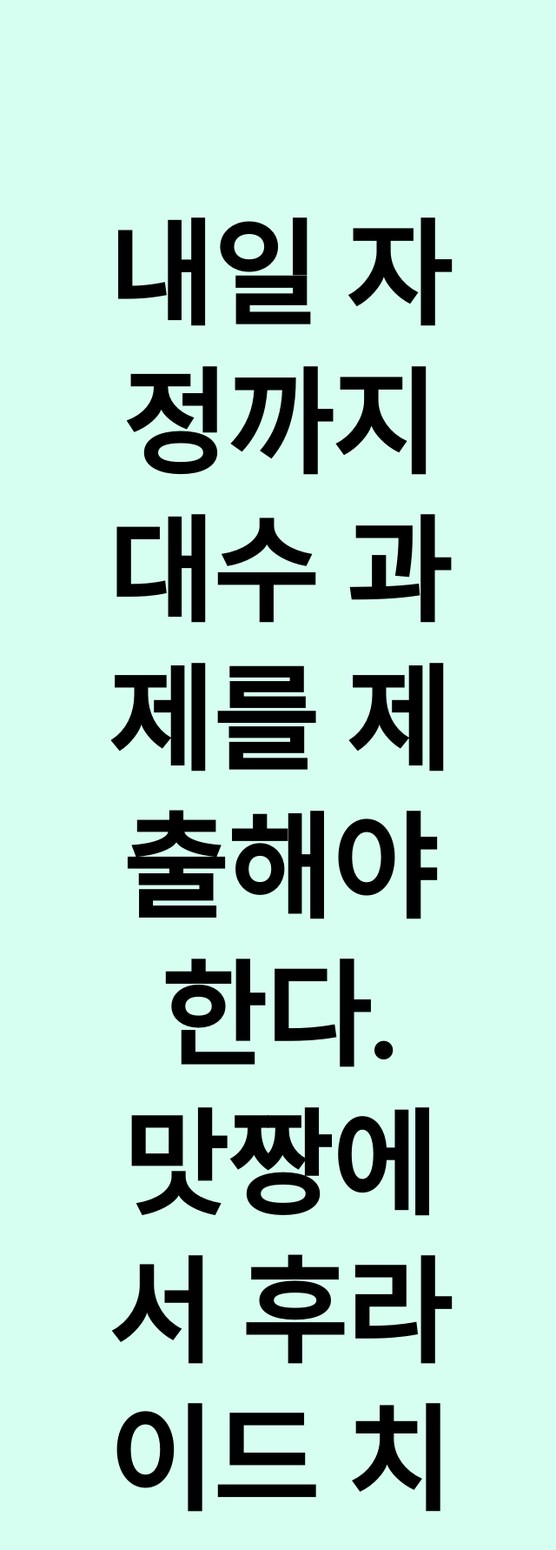
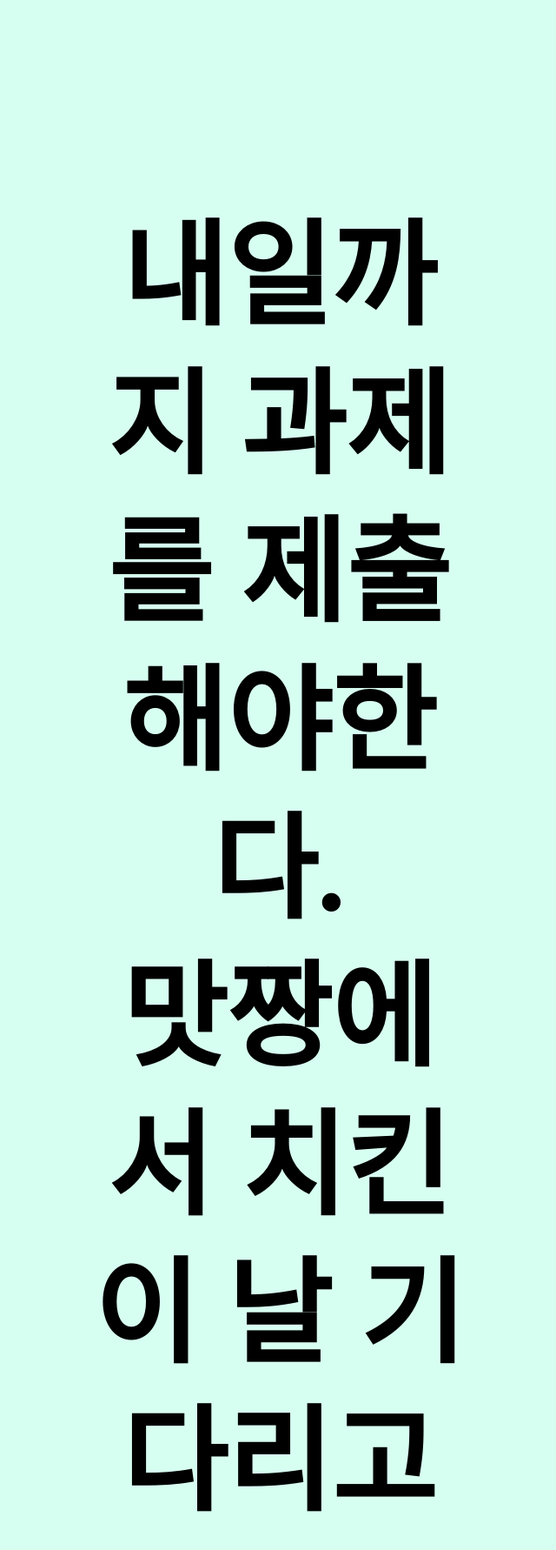
Before and after one commit to soosbk/gradetest, a Django app: page /test2/ in a window 1280 px wide. Shown: the part 458-2240 px from the top of the page at 87% size, without its empty margins (327-967 px from the left). Run offline with Django 3.2, Linux system fonts and the light colour scheme; some web fonts are replaced.

Commit message:
Update test2.html

```diff
--- a/mbti/main/templates/test2.html
+++ b/mbti/main/templates/test2.html
@@ -15,14 +15,14 @@
                 <div class="test">
                     <div class="question_container">
                         <h3 class="number">2/8</h3>
-                        <h3 class="question">내일 자정까지 대수 과제를 제출해야한다. <br>맛짱에서 후라이드 치킨이 날 기다리고 있다.<br>하지만 대강 봤을 때 과제는 하루 꼬박해야 할 분량..</h3>
+                        <h3 class="question">내일까지 과제를 제출해야한다. <br>맛짱에서 치킨이 날 기다리고 있다.<br>과제를 대강 봤을 때 하루를 꼬박해야 할 때</h3>
                         </div>
                         <div class="answer">
                             <div class="button">
                                 {%csrf_token%}
 
-                                <button type="submit" class="option" name="answer" value=1>몰라 몰라 원래 닥치면 초인적인 힘이 나타나게 되어있어! 걍 간다.</button>
-                                <button type="submit" class="option" name="answer" value=2>미안 애드라 ㅠㅠ 하고 배신자 소리를 들으며 집에서 과제를 한다.</button>
+                                <button type="submit" class="option" name="answer" value=1>몰라 급박하면 초인적인 힘이 나타나! 걍 간다.</button>
+                                <button type="submit" class="option" name="answer" value=2>미안 애드라ㅠㅠ 하고 배신자 소리를 들으며 과제를 한다.</button>
 
                         </div>
                     </div>
```
